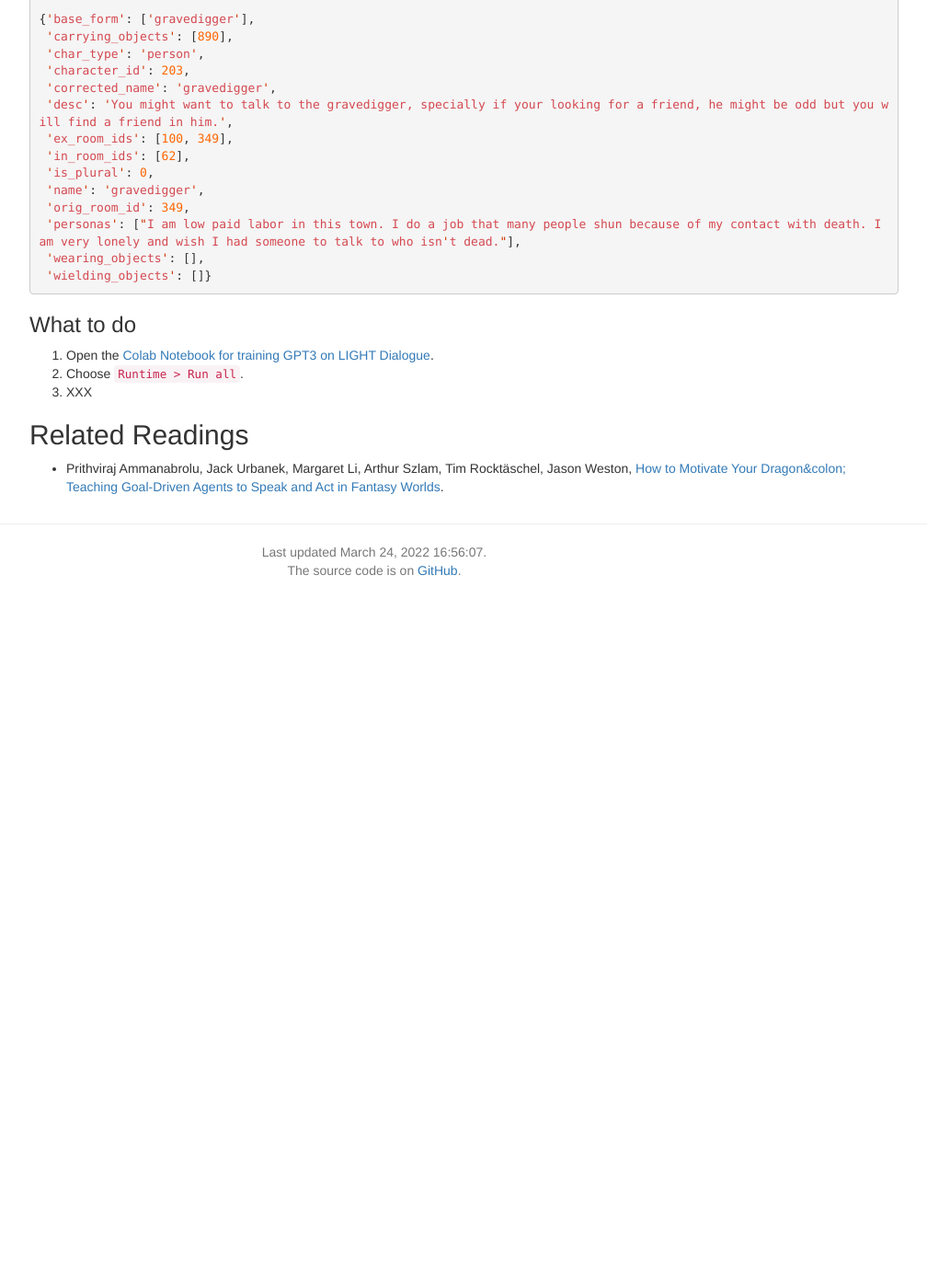
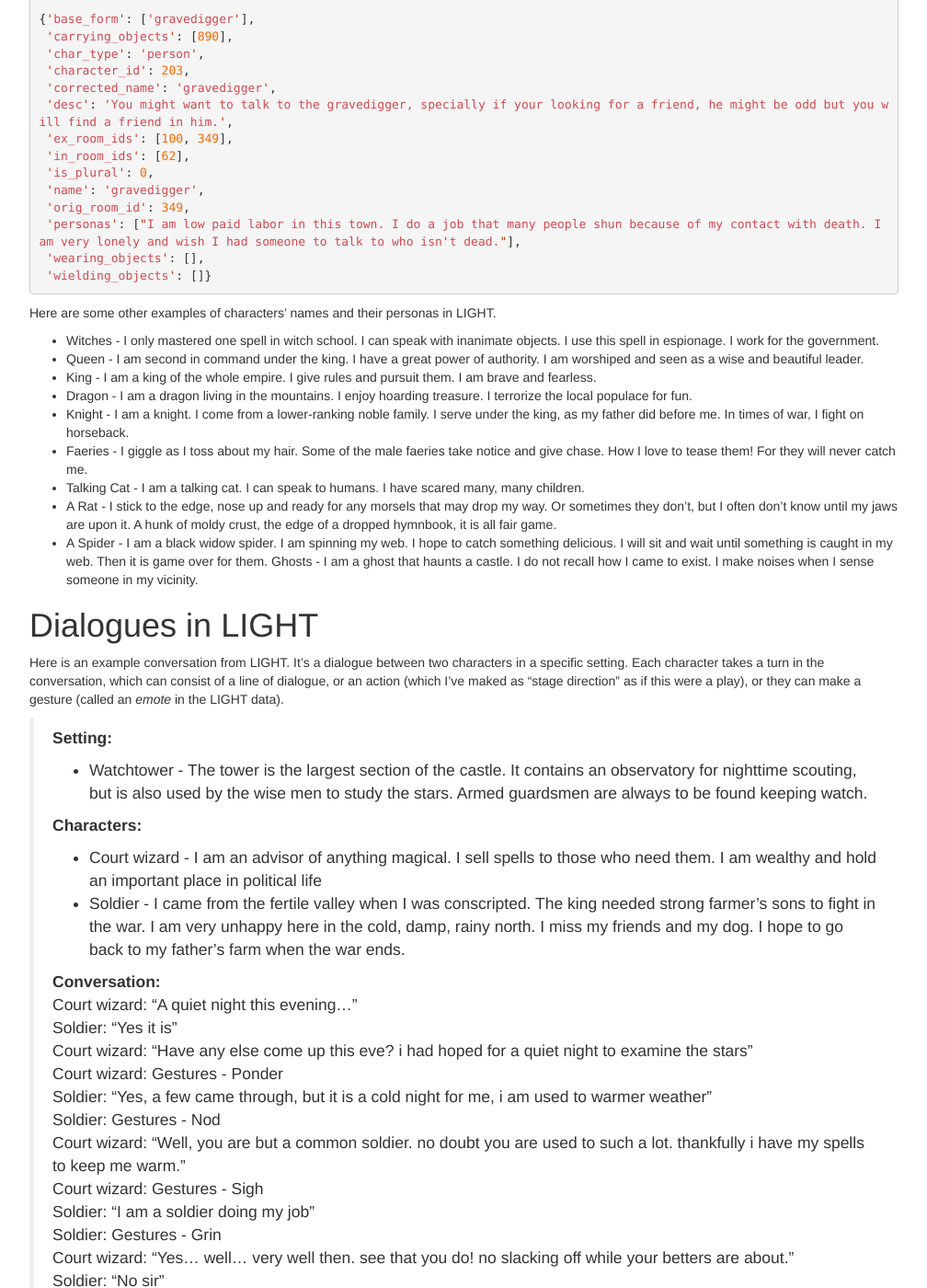
Before and after one commit to interactive-fiction-class/interactive-fiction-class.github.io, a Jekyll site: the page built from in_class_activities/dialogue/light-dialogue.md, in a window 1280 px wide and 1400 px high, scrolled down 549 px. Shown: the whole window at 92% size, without its empty margins (233-1241 px from the left). Built offline with Jekyll 4.4.1, drawn with Linux system fonts in a browser that asks for light colours; nearby versions of some CDN libraries; a script that is not in the unit is left out; before the commit the page ends 1179 px from its top, so only the background shows below that; some of the changed text lies outside the part shown.

````diff
--- a/in_class_activities/dialogue/light-dialogue.md
+++ b/in_class_activities/dialogue/light-dialogue.md
@@ -89,6 +89,53 @@
  'wielding_objects': []}
  ```
 
+Here are some other examples of characters' names and their personas in LIGHT.
+
+* Witches - I only mastered one spell in witch school. I can speak with inanimate objects. I use this spell in espionage. I work for the government.
+* Queen - I am second in command under the king. I have a great power of authority. I am worshiped and seen as a wise and beautiful leader.
+* King - I am a king of the whole empire. I give rules and pursuit them. I am brave and fearless.
+* Dragon - I am a dragon living in the mountains. I enjoy hoarding treasure. I terrorize the local populace for fun.
+* Knight - I am a knight. I come from a lower-ranking noble family. I serve under the king, as my father did before me. In times of war, I fight on horseback.
+* Faeries - I giggle as I toss about my hair.  Some of the male faeries take notice and give chase.  How I love to tease them!  For they will never catch me.
+* Talking Cat - I am a talking cat. I can speak to humans. I have scared many, many children.
+* A Rat - I stick to the edge, nose up and ready for any morsels that may drop my way. Or sometimes they don't, but I often don't know until my jaws are upon it. A hunk of moldy crust, the edge of a dropped hymnbook, it is all fair game.
+* A Spider - I am a black widow spider.  I am spinning my web.  I hope to catch something delicious.  I will sit and wait until something is caught in my web.  Then it is game over for them.
+Ghosts - I am a ghost that haunts a castle. I do not recall how I came to exist. I make noises when I sense someone in my vicinity.
+
+# Dialogues in LIGHT
+
+Here is an example conversation from LIGHT.  It's a dialogue between two characters in a specific setting.  Each character takes a turn in the conversation, which can consist of a line of dialogue, or an action (which I've maked as "stage direction" as if this were a play), or they can make a gesture (called an *emote* in the LIGHT data).
+
+> **Setting:**
+> * Watchtower - The tower is the largest section of the castle. It contains an observatory for nighttime scouting, but is also used by the wise men to study the stars. Armed guardsmen are always to be found keeping watch.
+>
+> **Characters:**
+> * Court wizard - I am an advisor of anything magical. I sell spells to those who need them. I am wealthy and hold an important place in political life
+> * Soldier - I came from the fertile valley when I was conscripted. The king needed strong farmer's sons to fight in the war. I am very unhappy here in the cold, damp, rainy north. I miss my friends and my dog. I hope to go back to my father's farm when the war ends.
+>
+> **Conversation:** <br />
+> Court wizard: "A quiet night this evening..." <br />
+> Soldier: "Yes it is" <br />
+> Court wizard: "Have any else come up this eve? i had hoped for a quiet night to examine the stars" <br />
+> Court wizard: Gestures - Ponder <br />
+> Soldier: "Yes, a few came through, but it is a cold night for me, i am used to warmer weather" <br />
+> Soldier: Gestures - Nod <br />
+> Court wizard: "Well, you are but a common soldier.  no doubt you are used to such a lot.  thankfully i have my spells to keep me warm." <br />
+> Court wizard: Gestures - Sigh <br />
+> Soldier: "I am a soldier doing my job" <br />
+> Soldier: Gestures - Grin <br />
+> Court wizard: "Yes... well... very well then.  see that you do!  no slacking off while your betters are about." <br />
+> Soldier: "No sir" <br />
+> Court wizard: "When, for example, was this horn last tested?  it looks dented.  how can we be sure it will work?" <br />
+> Soldier: "A year ago, test it out or cause a need to use it" <br />
+> Court wizard: "Mayhap i will speak to the king about such lackness.  or perhaps i can sell him a spell that will serve just as well." <br />
+> Court wizard: Gestures - Frown <br />
+> Soldier: "Good idea, i agree, go do that" <br />
+> Soldier: Stage Direction - Hug court wizard <br />
+> Court wizard: "Get off of me, you fool!  who gave you permission to touch me!" <br />
+> Court wizard: Stage Direction - Hit soldier <br />
+> Soldier: "To the jail with you" <br />
+> Soldier: Stage Direction - Hit court wizard <br />
 
 
 ### What to do
````
Also changed, not shown: other parts of in_class_activities/dialogue/light-dialogue.md (+1 -1 lines), 2 other files.
